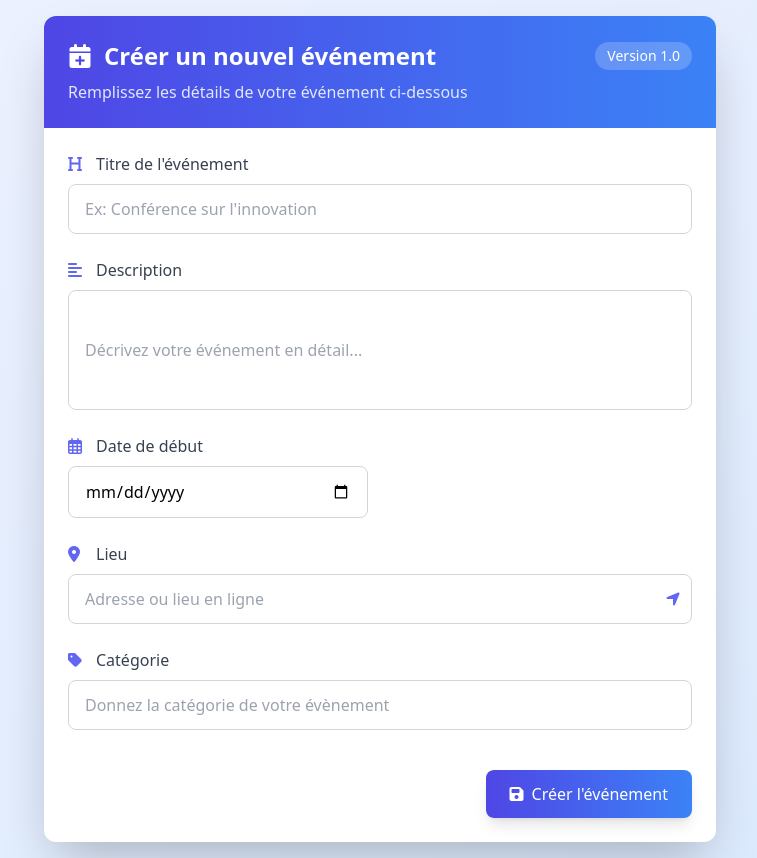
After one commit to EncoreUnHugo/PlatformAsso, a PHP site: page /vue/ajoutEvenement.html in a window 1280 px wide. The commit adds this page. Shown: the whole page, without its empty margins (260-1017 px from the left). Run offline with PHP 8.4, Linux system fonts and the light colour scheme; some libraries are stand-ins or nearby versions.

Commit message:
correction et ajout création evenement

```diff
--- a/WEBSITE/controleur/controleur.php
+++ b/WEBSITE/controleur/controleur.php
@@ -19,6 +19,12 @@ Class Controleur{
         include("vue/debut.php");
 
         include("vue/navbar.php");
+
+        if($key == "evenement"){
+            include("vue/btnEvenementPlus.php");
+        } elseif($key == "projet"){
+            include("vue/btnProjetPlus.php");
+        }
 
         include("vue/lesObjets.php");
 
--- a/WEBSITE/controleur/routeur.php
+++ b/WEBSITE/controleur/routeur.php
@@ -7,13 +7,15 @@
     $controleur = "controleurAccueil";
     $action = "afficherAccueil";
 
-    $tableauControleurs = ["controleurMembre","controleurEvenement","controleurAccueil","controleurProjet","controleurConnexion"];
+    $tableauControleurs = ["controleurMembre","controleurEvenement","controleurAccueil","controleurProjet","controleurConnexion","controleurAjoutEvenement","controleurAjoutProjet"];
     $actionParDefaut = array(
         "controleurMembre" => "lireUnObjet",
         "controleurEvenement" => "lireEvenements",
         "controleurAccueil" => "afficherAccueil",
         "controleurProjet" => "lireProjets",
         "controleurConnexion" => "afficherConnexion",
+        "controleurAjoutEvenement" => "afficherAjoutEvenement",
+        "controleurAjoutProjet" => "afficherAjoutProjet",
 
     );
 
--- /dev/null
+++ b/WEBSITE/vue/ajoutEvenement.html
@@ -0,0 +1,126 @@
+<!DOCTYPE html>
+<html lang="fr">
+<head>
+    <meta charset="UTF-8">
+    <meta name="viewport" content="width=device-width, initial-scale=1.0">
+    <title>Création d'Événement</title>
+    <script src="https://cdn.tailwindcss.com"></script>
+    <link rel="stylesheet" href="https://cdnjs.cloudflare.com/ajax/libs/font-awesome/6.4.0/css/all.min.css">
+    <style>
+        /* Animation personnalisée */
+        @keyframes fadeIn {
+            from { opacity: 0; transform: translateY(10px); }
+            to { opacity: 1; transform: translateY(0); }
+        }
+
+        .animate-fade-in {
+            animation: fadeIn 0.5s ease-out forwards;
+        }
+
+        /* Style personnalisé pour le champ de date/heure */
+        input[type="datetime-local"]::-webkit-calendar-picker-indicator {
+            filter: invert(0.5);
+            cursor: pointer;
+        }
+
+        /* Style pour le textarea */
+        .custom-textarea {
+            min-height: 120px;
+            resize: none;
+            transition: border-color 0.3s ease;
+        }
+
+        .custom-textarea:focus {
+            border-color: #6366f1;
+            outline: none;
+            box-shadow: 0 0 0 3px rgba(99, 102, 241, 0.2);
+        }
+    </style>
+</head>
+<body class="bg-gradient-to-br from-indigo-50 to-blue-100 min-h-screen flex items-center justify-center p-4">
+    <div class="max-w-2xl w-full bg-white rounded-xl shadow-2xl overflow-hidden animate-fade-in">
+        <!-- Header -->
+        <div class="bg-gradient-to-r from-indigo-600 to-blue-500 p-6 text-white">
+            <div class="flex items-center justify-between">
+                <h1 class="text-2xl font-bold flex items-center">
+                    <i class="fas fa-calendar-plus mr-3"></i>
+                    Créer un nouvel événement
+                </h1>
+                <span class="bg-white bg-opacity-20 px-3 py-1 rounded-full text-sm">Version 1.0</span>
+            </div>
+            <p class="mt-2 text-indigo-100">Remplissez les détails de votre événement ci-dessous</p>
+        </div>
+
+        <!-- Formulaire -->
+        <form class="p-6 space-y-6" id="eventForm" action="index.php?controleur=ControleurAjoutEvenement&action=creerEvenement" method="post" onsubmit="return validateForm()">
+            <!-- Titre de l'événement -->
+            <div class="space-y-2">
+                <label class="block text-gray-700 font-medium flex items-center">
+                    <i class="fas fa-heading text-indigo-500 mr-2 w-5"></i>
+                    Titre de l'événement
+                </label>
+                <div class="relative">
+                    <input type="text" name="titre" id="titre" required class="w-full px-4 py-3 rounded-lg border border-gray-300 focus:border-indigo-500 focus:ring-2 focus:ring-indigo-200 transition duration-200" placeholder="Ex: Conférence sur l'innovation">
+                    <div class="absolute inset-y-0 right-0 flex items-center pr-3 pointer-events-none">
+                        <i class="fas fa-check-circle text-green-500 opacity-0 input-valid-icon"></i>
+                    </div>
+                </div>
+            </div>
+
+            <!-- Description -->
+            <div class="space-y-2">
+                <label class="block text-gray-700 font-medium flex items-center">
+                    <i class="fas fa-align-left text-indigo-500 mr-2 w-5"></i>
+                    Description
+                </label>
+                <input type="text" name="description" id="description" class="w-full px-4 py-3 rounded-lg border border-gray-300 custom-textarea" placeholder="Décrivez votre événement en détail...">
+            </div>
+
+            <!-- Date et Heure -->
+            <div class="grid grid-cols-1 md:grid-cols-2 gap-6">
+                <div class="space-y-2">
+                    <label class="block text-gray-700 font-medium flex items-center">
+                        <i class="far fa-calendar-alt text-indigo-500 mr-2 w-5"></i>
+                        Date de début
+                    </label>
+                    <input type="date" name="date" id="date" required class="w-full px-4 py-3 rounded-lg border border-gray-300 focus:border-indigo-500 focus:ring-2 focus:ring-indigo-200 transition duration-200">
+                </div>
+            </div>
+
+            <!-- Lieu -->
+            <div class="space-y-2">
+                <label class="block text-gray-700 font-medium flex items-center">
+                    <i class="fas fa-map-marker-alt text-indigo-500 mr-2 w-5"></i>
+                    Lieu
+                </label>
+                <div class="relative">
+                    <input type="text" name="lieu" id="lieu" class="w-full px-4 py-3 rounded-lg border border-gray-300 focus:border-indigo-500 focus:ring-2 focus:ring-indigo-200 transition duration-200" placeholder="Adresse ou lieu en ligne">
+                    <button type="button" class="absolute inset-y-0 right-0 flex items-center pr-3" title="Utiliser ma position actuelle">
+                        <i class="fas fa-location-arrow text-indigo-500 hover:text-indigo-700 cursor-pointer"></i>
+                    </button>
+                </div>
+            </div>
+
+            <!-- Type d'événement -->
+            <div class="space-y-2">
+                <label class="block text-gray-700 font-medium flex items-center">
+                    <i class="fas fa-tag text-indigo-500 mr-2 w-5"></i>
+                    Catégorie
+                </label>
+                <input type="text" name="type" id="type" class="w-full px-4 py-3 rounded-lg border border-gray-300 focus:border-indigo-500 focus:ring-2 focus:ring-indigo-200 transition duration-200" placeholder="Donnez la catégorie de votre évènement">
+
+            </div>
+
+            <!-- Boutons d'action -->
+            <div class="flex flex-col sm:flex-row justify-end gap-3 pt-4">
+                <button type="submit" class="px-6 py-3 rounded-lg bg-gradient-to-r from-indigo-600 to-blue-500 text-white hover:from-indigo-700 hover:to-blue-600 transition duration-200 font-medium flex items-center justify-center shadow-lg hover:shadow-xl transform hover:-translate-y-0.5">
+                    <i class="fas fa-save mr-2"></i>
+                    Créer l'événement
+                </button>
+            </div>
+        </form>
+    </div>
+
+
+</body>
+</html>
--- a/WEBSITE/vue/footer.html
+++ b/WEBSITE/vue/footer.html
@@ -63,7 +63,7 @@
         </div>
 
         <div class="border-t border-gray-800 mt-8 md:mt-12 pt-6 md:pt-8 flex flex-col md:flex-row justify-between items-center footer-bottom">
-            <p class="text-gray-400 mb-3 md:mb-0 text-sm md:text-base">© 2023 AssociAction. Tous droits réservés.</p>
+            <p class="text-gray-400 mb-3 md:mb-0 text-sm md:text-base">© 2025 AssociAction. Tous droits réservés.</p>
             <div class="flex space-x-4 md:space-x-6">
                 <a href="#" class="text-gray-400 hover:text-white transition-all text-sm md:text-base">Confidentialité</a>
                 <a href="#" class="text-gray-400 hover:text-white transition-all text-sm md:text-base">Conditions</a>
```
Also changed, not shown: WEBSITE/controleur/controleurAjoutEvenement.php (added, +34 -0 lines), WEBSITE/controleur/controleurConnexion.php (+6 -6 lines), WEBSITE/modele/evenement.php (+24 -2 lines), WEBSITE/vue/btnEvenementPlus.php (added, +9 -0 lines).
